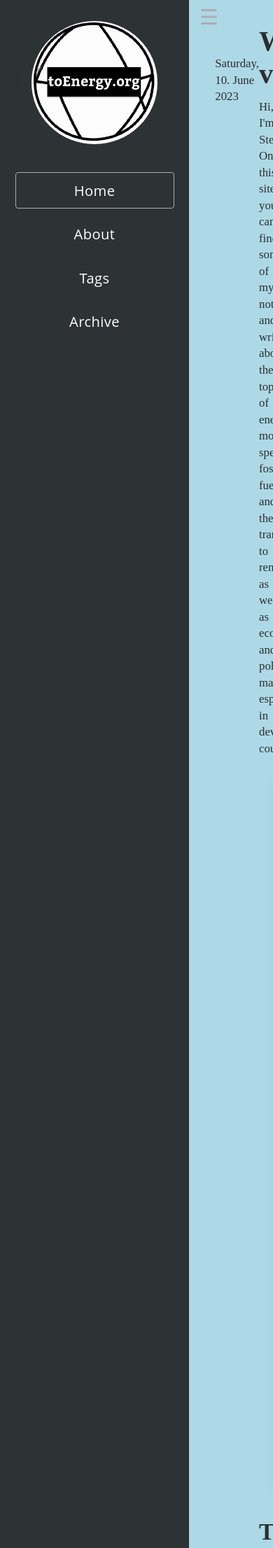
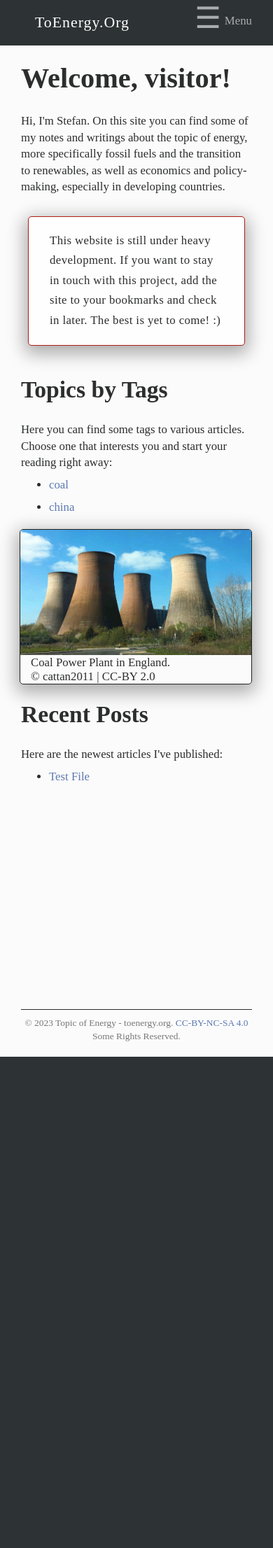
Before and after one commit to toenergyORG/toenergyorg.github.io, a Jekyll site: the page built from index.html, in a window 390 px wide. Shown: the top 2212 px of the page at 70% size. Built offline with Jekyll 4.4.1, drawn with Linux system fonts in a browser that asks for light colours; some web fonts are replaced; after the commit the page ends 1510 px from its top, so only the background shows below that; some of the changed text lies outside the part shown.

Commit message:
init commit

```diff
--- a/_includes/sidebar.html
+++ b/_includes/sidebar.html
@@ -1,6 +1,12 @@
-<a id="toggleSidebar" onclick=toggleSidebar() class="button">&#9776;</a>
+<a id="toggleSidebar" onclick=toggleSidebar() class="button">&#9776;<span>Menu</span></a>
 
 <script>
+    // Check screen size on window resize
+    document.addEventListener("DOMContentLoaded", function() {
+        checkScreenSize();
+        window.addEventListener("resize", checkScreenSize);
+    });
+
     function toggleSidebar() {
         var sidebar = document.getElementById("sidebar");
         sidebar.classList.toggle("hidden");
@@ -15,6 +21,7 @@
 
 <style>
 </style>
+<span id="logo-alt">ToEnergy.Org</span>
 <div id="sidebar">
 <div id="logo">
     <a href="/"><img src="/assets/img/logo.jpg"></a>
--- a/_layouts/default.html
+++ b/_layouts/default.html
@@ -2,11 +2,29 @@
 <html>
 <head>
     <meta charset="utf-8">
+    <meta name="viewport" content="width=device-width, initial-scale=1.0">
     <title>{{ page.title }} - {{ site.title }}</title>
     <link rel="stylesheet" href="/assets/css/styles.css">
     <link rel="icon" type="image/x-icon" href="/assets/img/favicon.ico">
     <script data-goatcounter="https://toenergyorg.goatcounter.com/count"
         async src="//gc.zgo.at/count.js"></script>
+    <script>
+      function checkScreenSize() {
+        var screenWidth = window.innerWidth;
+
+        if (screenWidth <= 670) {
+          document.getElementById("sidebar").classList.add("hidden");
+          document.getElementById("content").classList.add("margin-off");
+          document.getElementById("toggleSidebar").classList.add("margin-off");
+          document.getElementById("toggleSidebar").classList.add("close");
+        } if (screenWidth >=970) {
+          document.getElementById("sidebar").classList.remove("hidden");
+          document.getElementById("content").classList.remove("margin-off");
+          document.getElementById("toggleSidebar").classList.remove("margin-off");
+          document.getElementById("toggleSidebar").classList.remove("close");
+        }
+      }
+    </script>
 </head>
 <body>
 
--- a/_layouts/post.html
+++ b/_layouts/post.html
@@ -2,13 +2,13 @@
 layout: default
 ---
 <a href="#" onclick="goBack()">&#706; &nbsp; Go Back</a>
-<h1 style="padding-top: 0px!important;">{{ page.title }}</h1>
+<h1 id="post-tite">{{ page.title }}</h1>
 <p style="word-spacing: 5px">Tags:
   {% for tag in page.tags %}
     <a href="/tags/{{ tag }}">{{ tag }}</a>
   {% endfor %}
 </p>
-<p style="float:right; margin-top: -120px;">Published on {{ page.date | date_to_string }}</p>
+<p id="pub-date">Published on {{ page.date | date_to_string }}</p>
 </br>
 
 
--- a/_sass/main.scss
+++ b/_sass/main.scss
@@ -83,7 +83,9 @@ body {
         border: none;
 
     }
-
+    #logo-alt {
+        display: none;
+    }
 }
 
 #toggleSidebar {
@@ -97,6 +99,10 @@ body {
     color: $sidebar-additional;
     padding: 10px 15px;
     line-height: 1;
+
+    span {
+        display: none;
+    }
 }
 #toggleSidebar:hover {
     cursor: pointer;
@@ -112,8 +118,10 @@ body {
     margin-left: 0!important;
 }
 
+
 div#content {
     margin-left: $sidebar-width;
+    margin-top: 0px;
     padding: 20px 80px 20px 100px;
     min-height: 1000px;
     background-color: $primary-color;
@@ -123,9 +131,25 @@ div#content {
         color: $link-color;
     }
 }
+#logo-alt {
+    display: none;
+}
+
+#post-title {
+    padding-top: 0px !important;
+    margin-bottom: 10px;
+}
+
+#pub-date {
+    float: right;
+    margin-top: -120px;
+}
+
 
 h1, h2, h3, h4, h5, h6 {
     padding-top: 15px;
+    padding-bottom: 15px;
+    line-height: 1.1em;
 }
 h1 { font-size: 2.4em; }
 h2 { font-size: 2.2em; }
@@ -161,6 +185,7 @@ figure {
     border-radius: 5px;
     box-shadow: 0px 7px 24px 5px #ADADAD;
     border: 1px solid #222;
+    margin-bottom: 25px;
 }
 figure img {
     max-width: 100%;
@@ -169,7 +194,7 @@ figure img {
     border-top-right-radius: 4px;
 }
 figure figcaption {
-    margin-top: -10px;
+    margin-top: -4px;
     padding: 0px 15px;
 }
 
@@ -215,8 +240,181 @@ blockquote {
 }
 
 
-@media only screen and (max-width: 1400px) {
+@media only screen and (max-width: 1200px) {
     div#content {
-      background-color: lightblue;
+        padding: 20px 50px 20px 80px;
+    }
+    blockquote {
+        margin: 30px 10px;
+    }
+    figure {
+        max-width: 390px;
+
+        img {
+            max-width: 390px;
+            min-width: 150px;
+        }
     }
   }
+
+  @media only screen and (min-width: 671px) and (max-width: 950px) {
+    div#content {
+        padding: 0px 30px 20px 30px;
+
+    }
+    #sidebar {
+        width: 100%;
+        height: auto;
+        position: static;
+        display: block!important;
+
+        #logo {
+            display: none;
+        }
+        nav {
+            display: block;
+            padding-left: 50px;
+        }
+        a {
+            display: inline-block;
+            width: auto;
+            margin: 0px;
+            padding: 8px 20px;
+            border-radius: 0;
+            border-left: none;
+            border-right: none;
+            border-top: none;
+            border-bottom: 4px solid $sidebar-primary;
+            padding: 9px 20px;
+        }
+        a:hover, a.active {
+            border-left: none;
+            border-right: none;
+            border-top: none;
+            border-bottom: 4px solid $link-color;
+        }
+        #logo-alt {
+            display: inline-block;
+            margin-right: 10px;
+        }
+
+    }
+    #toggleSidebar {
+        display: none;
+    }
+    div#content {
+        margin-left: 0px;
+        padding-top: 10px;
+    }
+
+  }
+
+  @media only screen and (max-width: 670px) {
+
+    div#content {
+        padding: 0px 30px 20px 30px;
+        margin-left: 0px;
+        padding-top: 10px;
+    }
+    #sidebar {
+        width: 100%;
+        height: auto;
+        position: static;
+
+        nav {
+            padding-left: 0;
+        }
+
+        #logo {
+            display: none;
+        }
+        nav {
+            display: block;
+            padding-left: 0;
+            font-family: Arial, Verdana;
+        }
+        a {
+            width: auto;
+            margin: 0px;
+            padding: 13px 20px;
+            display: block;
+            border: none;
+        }
+        a:hover, a.active {
+            border: none;
+        }
+
+    }
+    #logo-alt {
+        display: inline-block;
+        margin-left: 10px;
+        letter-spacing: 1px;
+
+    }
+
+    #date {
+        display: none;
+    }
+
+    figure {
+        width: 100%;
+        max-width: none;
+        img {
+            width: 100%;
+            max-width: none;
+        }
+    }
+
+    #logo-alt {
+        display: block;
+        height: auto;
+        color: #fff;
+        padding: 20px 40px;
+        font-size: 1.3em;
+    }
+    #toggleSidebar {
+        z-index: 999;
+        display: block;
+        position: absolute;
+        top: 0px;
+        right: 15px;
+        left: auto;
+        margin-left: 0px;
+        margin-top: -5px;
+        font-size: 2.5em;
+
+        span {
+            display: inline-block;
+            font-size: 0.4em;
+            vertical-align: middle;
+            padding-left: 5px;
+        }
+    }
+    #toggleSidebar:hover {
+        color: #fff;
+    }
+
+  }
+
+  @media only screen and (max-width: 500px) {
+    #pub-date {
+        float: none;
+        margin-top: 10px;
+
+    }
+  }
+
+  @media only screen and (max-width: 350px) {
+    #toggleSidebar span {
+        display: none;
+    }
+    #logo-alt {
+        padding: 20px 10px;
+    }
+    div#content {
+        padding: 0px 5px 20px 5px;
+    }
+    blockquote {
+        margin: 20px 2px;
+    }
+}
--- a/index.html
+++ b/index.html
@@ -40,8 +40,10 @@ This website is still under heavy development. If you want to stay in touch with
 </ul>
 
 <figure>
-    <img src="{% link /assets/img/coal-powerplant.jpg %}"/>
-    <figcaption>fig:coalpp - Coal Power Plant in England. </br>&copy; cattan2011 | CC-BY 2.0</figcaption>
+    <a target="_blank" href="{% link /assets/img/coal-powerplant.jpg %}">
+      <img src="{% link /assets/img/coal-powerplant.jpg %}"/>
+    </a>
+    <figcaption>Coal Power Plant in England. </br>&copy; cattan2011 | CC-BY 2.0</figcaption>
 </figure>
 
 <h3>Recent Posts</h3>
```
Also changed, not shown: 9 other files.
